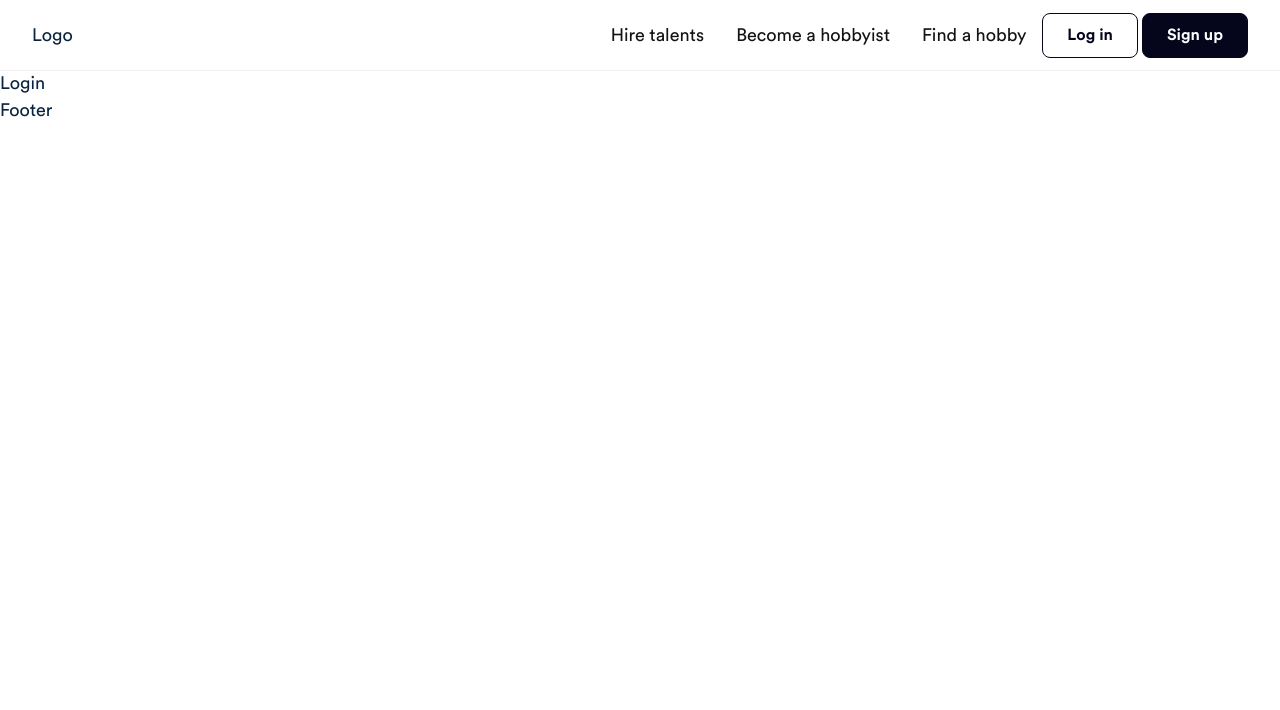
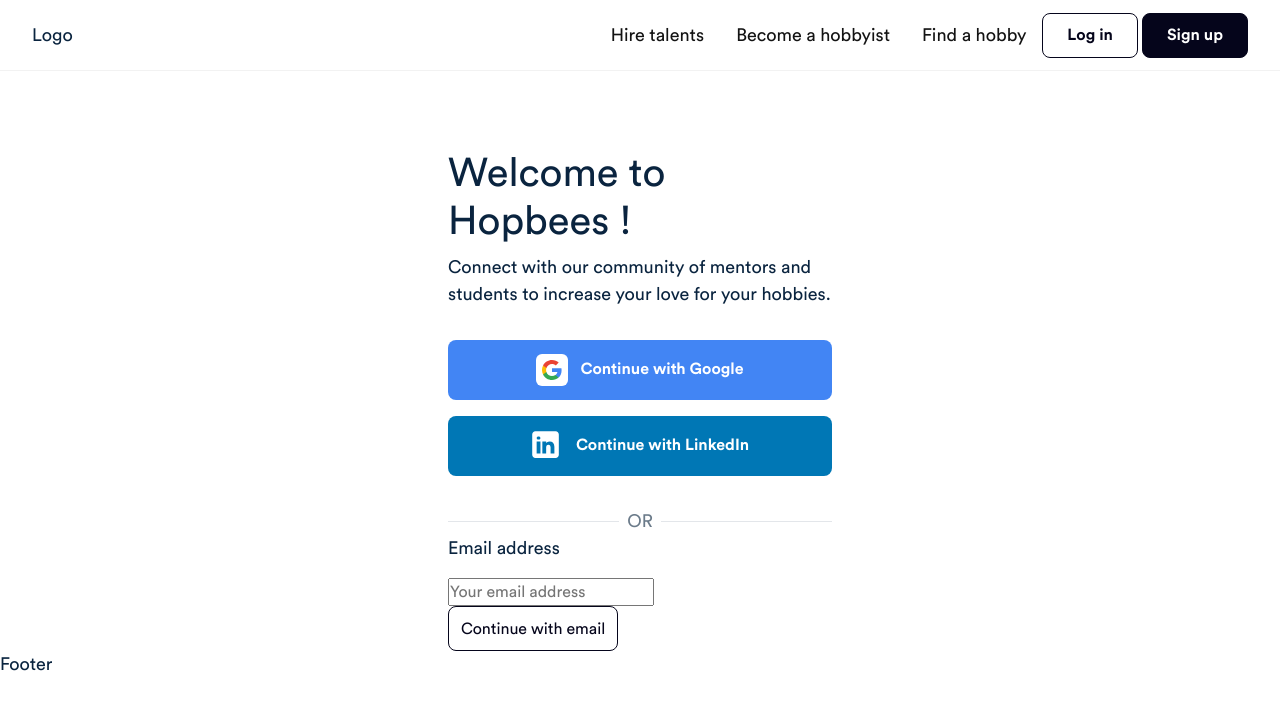
Before and after one commit to Jittojoyes98/Hopbees, a React app in the folder frontend/: page /login in a window 1280 px wide. Shown: the top 710 px of the page. Built offline with nearby package versions, Linux system fonts and the light colour scheme.

Commit message:
Changes to login styles and login redirects

```diff
--- a/frontend/package.json
+++ b/frontend/package.json
@@ -15,10 +15,12 @@
     "@tabler/icons": "^2.4.0",
     "bootstrap": "^5.2.3",
     "classnames": "^2.3.2",
+    "formik": "^2.2.9",
     "react": "^18.2.0",
     "react-bootstrap": "^2.7.2",
     "react-dom": "^18.2.0",
-    "react-router-dom": "^6.3.0"
+    "react-router-dom": "^6.3.0",
+    "yup": "^1.0.0"
   },
   "devDependencies": {
     "@babel/core": "^7.20.12",
--- a/frontend/src/HomePage/index.jsx
+++ b/frontend/src/HomePage/index.jsx
@@ -4,8 +4,7 @@ import { Link } from 'react-router-dom'
 const index = () => {
   return (
     <>
-      <div>index</div>
-      <Link to={"/login"}>Hello</Link>
+      <div>Home</div>
     </>
   )
 }
--- a/frontend/src/LoginPage/index.jsx
+++ b/frontend/src/LoginPage/index.jsx
@@ -1,9 +1,110 @@
 import React from 'react'
+import { Button } from 'react-bootstrap'
+import * as yup from 'yup'
+import { useFormik } from 'formik'
 
 const LoginPage = () => {
+  const emailValidationSchema = yup.object({
+    email: yup
+      .string()
+      .required('Email is required')
+      .email('Enter a valid mail'),
+  })
+
+  const formik = useFormik({
+    initialValues: {
+      email: '',
+    },
+    validationSchema: emailValidationSchema,
+    onSubmit: (values) => {
+      console.log(values)
+    },
+  })
+
   return (
-    <div>Login</div>
+    <div className="d-flex justify-content-center  align-items-center login-page">
+      <div className="w-30 pt-8">
+        <h1>Welcome to Hopbees !</h1>
+        <p>
+          Connect with our community of mentors and students to increase your
+          love for your hobbies.
+        </p>
+        <div className="d-flex flex-column gap-3 mt-5 mb-5">
+          <Button className="login-buttons google-button">
+            <svg
+              width="32"
+              height="32"
+              viewBox="0 0 32 32"
+              fill="none"
+              xmlns="http://www.w3.org/2000/svg"
+            >
+              <rect width="32" height="32" rx="6" fill="white"></rect>
+              <path
+                fill-rule="evenodd"
+                clip-rule="evenodd"
+                d="M25.5991 16.2271C25.5991 15.5179 25.5355 14.836 25.4173 14.1814H15.998V18.05H21.3805C21.1486 19.3002 20.444 20.3594 19.3848 21.0685V23.5779H22.617C24.5081 21.8368 25.5991 19.2729 25.5991 16.2271Z"
+                fill="#4285F4"
+              ></path>
+              <path
+                fill-rule="evenodd"
+                clip-rule="evenodd"
+                d="M15.9999 26.0008C18.7002 26.0008 20.9641 25.1053 22.6188 23.5778L19.3866 21.0684C18.4911 21.6685 17.3455 22.0231 15.9999 22.0231C13.395 22.0231 11.1902 20.2638 10.4038 17.8999H7.0625V20.4911C8.70814 23.7597 12.0903 26.0008 15.9999 26.0008Z"
+                fill="#34A853"
+              ></path>
+              <path
+                fill-rule="evenodd"
+                clip-rule="evenodd"
+                d="M10.4031 17.9002C10.2031 17.3001 10.0894 16.6591 10.0894 16C10.0894 15.3408 10.2031 14.6998 10.4031 14.0997V11.5085H7.0618C6.38445 12.8587 5.99805 14.3861 5.99805 16C5.99805 17.6138 6.38445 19.1412 7.0618 20.4914L10.4031 17.9002Z"
+                fill="#FBBC05"
+              ></path>
+              <path
+                fill-rule="evenodd"
+                clip-rule="evenodd"
+                d="M15.9999 9.9765C17.4682 9.9765 18.7866 10.4811 19.823 11.4721L22.6915 8.60362C20.9595 6.9898 18.6956 5.99878 15.9999 5.99878C12.0903 5.99878 8.70814 8.23994 7.0625 11.5085L10.4038 14.0997C11.1902 11.7358 13.395 9.9765 15.9999 9.9765Z"
+                fill="#EA4335"
+              ></path>
+            </svg>
+            <span className="fw-semibold ms-2_5">Continue with Google</span>
+          </Button>
+          <Button className="login-buttons linkedin-button">
+            <svg
+              fill="none"
+              width="33"
+              height="32"
+              viewBox="0 0 25 24"
+              xmlns="http://www.w3.org/2000/svg"
+            >
+              <path
+                d="M18.68 0.920013H3.32001C1.99521 0.920013 0.920013 1.99521 0.920013 3.32001V18.68C0.920013 20.0048 1.99521 21.08 3.32001 21.08H18.68C20.0048 21.08 21.08 20.0048 21.08 18.68V3.32001C21.08 1.99521 20.0048 0.920013 18.68 0.920013ZM7.16001 8.60001V17.72H4.28001V8.60001H7.16001ZM4.28001 5.94561C4.28001 5.27361 4.85601 4.76001 5.72001 4.76001C6.58401 4.76001 7.12641 5.27361 7.16001 5.94561C7.16001 6.61761 6.62241 7.16001 5.72001 7.16001C4.85601 7.16001 4.28001 6.61761 4.28001 5.94561ZM17.72 17.72H14.84C14.84 17.72 14.84 13.2752 14.84 12.92C14.84 11.96 14.36 11 13.16 10.9808H13.1216C11.96 10.9808 11.48 11.9696 11.48 12.92C11.48 13.3568 11.48 17.72 11.48 17.72H8.60001V8.60001H11.48V9.82881C11.48 9.82881 12.4064 8.60001 14.2688 8.60001C16.1744 8.60001 17.72 9.91041 17.72 12.5648V17.72Z"
+                fill="white"
+              ></path>
+            </svg>
+            <span className="fw-semibold ms-2_5">Continue with LinkedIn</span>
+          </Button>
+        </div>
+        <div className="or-line">
+          <p className="my-0 px-2 or-text">OR</p>
+        </div>
+        <div>
+          <form onSubmit={formik.handleSubmit}>
+            <p>Email address</p>
+            <input
+              type="text"
+              placeholder="Your email address"
+              name="email"
+              className="d-block"
+              value={formik.values.email}
+              onChange={formik.handleChange}
+            />
+            {formik.touched.email && formik.errors.email && (
+              <span className="">{formik.errors.email}</span>
+            )}
+            <Button type="submit">Continue with email</Button>
+          </form>
+        </div>
+      </div>
+    </div>
   )
 }
 
-export default LoginPage;
+export default LoginPage
--- a/frontend/src/_styles/theme.scss
+++ b/frontend/src/_styles/theme.scss
@@ -1,76 +1,122 @@
 // Font family (change if required to , also note the file to be downloaded : https://font.gooova.com/fonts/14294/circular-std-font-family.html)
 
 @font-face {
-  font-family: "Circular";
-  src: url("./fonts/CircularStd-Book.otf");
-  src: local("Circular Book"), url("./fonts/CircularStd-Book.otf") format("opentype");
+  font-family: 'Circular';
+  src: url('./fonts/CircularStd-Book.otf');
+  src: local('Circular Book'),
+    url('./fonts/CircularStd-Book.otf') format('opentype');
   font-weight: 400;
-  font-style: normal; }
+  font-style: normal;
+}
 
 @font-face {
-  font-family: "Circular";
-  src: url("./fonts/CircularStd-BookItalic.otf");
-  src: local("Circular Book Italic"), url("./fonts/CircularStd-BookItalic.otf") format("opentype");
+  font-family: 'Circular';
+  src: url('./fonts/CircularStd-BookItalic.otf');
+  src: local('Circular Book Italic'),
+    url('./fonts/CircularStd-BookItalic.otf') format('opentype');
   font-weight: 400;
-  font-style: italic; }
+  font-style: italic;
+}
 
 @font-face {
-  font-family: "Circular";
-  src: url("./fonts/CircularStd-Medium.otf");
-  src: local("Circular Medium"), url("./fonts/CircularStd-Medium.otf") format("opentype");
+  font-family: 'Circular';
+  src: url('./fonts/CircularStd-Medium.otf');
+  src: local('Circular Medium'),
+    url('./fonts/CircularStd-Medium.otf') format('opentype');
   font-weight: 500;
-  font-style: normal; }
+  font-style: normal;
+}
 
 @font-face {
-  font-family: "Circular";
-  src: url("./fonts/CircularStd-MediumItalic.otf");
-  src: local("Circular Medium Italic"), url("./fonts/CircularStd-MediumItalic.otf") format("opentype");
+  font-family: 'Circular';
+  src: url('./fonts/CircularStd-MediumItalic.otf');
+  src: local('Circular Medium Italic'),
+    url('./fonts/CircularStd-MediumItalic.otf') format('opentype');
   font-weight: 500;
-  font-style: italic; }
+  font-style: italic;
+}
 
 @font-face {
-  font-family: "Circular";
-  src: url("./fonts/CircularStd-Bold.otf");
-  src: local("Circular Bold"), url("./fonts/CircularStd-Bold.otf") format("opentype");
+  font-family: 'Circular';
+  src: url('./fonts/CircularStd-Bold.otf');
+  src: local('Circular Bold'),
+    url('./fonts/CircularStd-Bold.otf') format('opentype');
   font-weight: 600;
-  font-style: normal; }
+  font-style: normal;
+}
 
 @font-face {
-  font-family: "Circular";
-  src: url("./fonts/CircularStd-BoldItalic.otf");
-  src: local("Circular Bold Italic"), url("./fonts/CircularStd-BoldItalic.otf") format("opentype");
+  font-family: 'Circular';
+  src: url('./fonts/CircularStd-BoldItalic.otf');
+  src: local('Circular Bold Italic'),
+    url('./fonts/CircularStd-BoldItalic.otf') format('opentype');
   font-weight: 600;
-  font-style: italic; }
+  font-style: italic;
+}
 
 @font-face {
-  font-family: "Circular";
-  src: url("./fonts/CircularStd-Black.otf");
-  src: local("Circular Black"), url("./fonts/CircularStd-Black.otf") format("opentype");
+  font-family: 'Circular';
+  src: url('./fonts/CircularStd-Black.otf');
+  src: local('Circular Black'),
+    url('./fonts/CircularStd-Black.otf') format('opentype');
   font-weight: 700;
-  font-style: normal; }
+  font-style: normal;
+}
 
 @font-face {
-  font-family: "Circular";
-  src: url("./fonts/CircularStd-BlackItalic.otf");
-  src: local("Circular Black Italic"), url("./fonts/CircularStd-BlackItalic.otf") format("opentype");
+  font-family: 'Circular';
+  src: url('./fonts/CircularStd-BlackItalic.otf');
+  src: local('Circular Black Italic'),
+    url('./fonts/CircularStd-BlackItalic.otf') format('opentype');
   font-weight: 700;
-  font-style: italic; }
+  font-style: italic;
+}
 
 // variables to replace the normal bootstrap values
 
-$dark :#131313;
-$spacer:1rem; // 16px
+$dark: #131313;
+$spacer: 1rem; // 16px
 $spacers: (
   0: 0,
-  1: ($spacer * .25),
-  2: ($spacer * .5),
-  2_5:($spacer * .75),
+  1: (
+    $spacer * 0.25,
+  ),
+  2: (
+    $spacer * 0.5,
+  ),
+  2_5: (
+    $spacer * 0.75,
+  ),
   3: $spacer,
-  4: ($spacer * 1.5),
-  5: ($spacer * 2),
-  6: ($spacer * 2.5),
-  7: ($spacer * 3),
-  8: ($spacer * 5)
+  4: (
+    $spacer * 1.5,
+  ),
+  5: (
+    $spacer * 2,
+  ),
+  6: (
+    $spacer * 2.5,
+  ),
+  7: (
+    $spacer * 3,
+  ),
+  8: (
+    $spacer * 5,
+  ),
+);
+$utilities: (
+  'width': (
+    property: width,
+    class: w,
+    values: (
+      25: 25%,
+      30: 30%,
+      50: 50%,
+      75: 75%,
+      100: 100%,
+      auto: auto,
+    ),
+  ),
 );
 
 // use when required
@@ -91,29 +137,32 @@ $spacers: (
 // $line-height-base:            1.5;
 // $line-height-sm:              1.25;
 
-
-@import "../../node_modules/bootstrap/scss/bootstrap.scss";
+@import '../../node_modules/bootstrap/scss/bootstrap.scss';
 // @import url('https://fonts.googleapis.com/css2?family=Nunito+Sans:wght@200;300;400;600;700;900&display=swap');
 
 // Base styles
-*{
-    margin: 0;
-    padding: 0;
-    box-sizing: border-box;
+* {
+  margin: 0;
+  padding: 0;
+  box-sizing: border-box;
 }
 
 // variables for reuse
 $font-family: 'Circular';
-$body-text-color :#0a243f;
-$body-background-color:#fff;
+$body-text-color: #0a243f;
+$body-background-color: #fff;
 $normal-font-size: 1rem;
-$body-font-size:18px;
+$body-font-size: 18px;
 $small-font-size: 0.875rem;
 $smaller-font-size: 0.813rem;
 $tiny-font-size: 0.625rem;
-$button-text-color:#05051b;
-$button-hover-color:#077f7f;
-
+$button-text-color: #05051b;
+$button-hover-color: #077f7f;
+$white-color: #fff;
+$linkedin-button-background: #0077b5;
+$google-button-background: #4285f4;
+$light-gray: #e3e6ea;
+$light-text-color: #6b7b8a;
 
 html {
   scroll-behavior: smooth;
@@ -130,10 +179,9 @@ textarea {
 body {
   background-color: $body-background-color;
   color: $body-text-color;
-  -webkit-font-smoothing:antialiased;
+  -webkit-font-smoothing: antialiased;
   font-family: $font-family;
   font-size: $body-font-size;
-
 }
 
 h1,
@@ -167,10 +215,9 @@ img {
   height: auto;
 }
 
+// Main styles and reusable classes
 
-// Main styles
-
-.header{
+.header {
   display: flex;
   justify-content: space-between;
   align-items: center;
@@ -180,7 +227,8 @@ img {
   padding-right: 2rem;
   height: 70px;
 }
-.btn-primary{
+
+.btn-primary {
   background-color: #fff;
   color: $button-text-color;
   font-size: $normal-font-size;
@@ -188,7 +236,8 @@ img {
   border: 1px solid $button-text-color;
   border-radius: 8px;
 }
-.btn-primary:hover{
+
+.btn-primary:hover {
   background-color: $button-text-color;
   color: #fff;
   font-size: $normal-font-size;
@@ -197,7 +246,8 @@ img {
   border-radius: 8px;
 }
 
-.btn-secondary{
+// handling active states
+.btn:first-child:active {
   background-color: $button-text-color;
   color: #fff;
   font-size: $normal-font-size;
@@ -205,13 +255,93 @@ img {
   border: 1px solid $button-text-color;
   border-radius: 8px;
 }
-.btn-secondary:hover{
-  background-color:$button-hover-color;
+.btn:active {
+  background-color: $button-hover-color;
   font-size: $normal-font-size;
   height: 45px;
   border: 1px solid $button-hover-color;
   border-radius: 8px;
   box-shadow: 0 6px 50px -8px rgb(5 5 27 / 30%);
+}
+
+.btn-secondary {
+  background-color: $button-text-color;
+  color: #fff;
+  font-size: $normal-font-size;
+  height: 45px;
+  border: 1px solid $button-text-color;
+  border-radius: 8px;
+}
+
+.btn-secondary:hover {
+  background-color: $button-hover-color;
+  font-size: $normal-font-size;
+  height: 45px;
+  border: 1px solid $button-hover-color;
+  border-radius: 8px;
+  box-shadow: 0 6px 50px -8px rgb(5 5 27 / 30%);
+}
+
+.login-buttons {
+  border: none;
+  border-radius: 8px;
+  color: $white-color;
+  width: 100%;
+  height: 60px;
+}
+.login-buttons:hover {
+  border: none;
+  border-radius: 8px;
+  color: $white-color;
+  width: 100%;
+  height: 60px;
+}
+
+// custom
+.login-page {
+  .btn:active {
+    border: none;
+    border-radius: 8px;
+    color: $white-color;
+    background-color: $linkedin-button-background;
+    width: 100%;
+    height: 60px;
+  }
+  .btn:first-child:active {
+    border: none;
+    border-radius: 8px;
+    color: $white-color;
+    background-color: $google-button-background;
+    width: 100%;
+    height: 60px;
+  }
+  .google-button {
+    background-color: $google-button-background;
+  }
+  .linkedin-button {
+    background-color: $linkedin-button-background;
+  }
+}
+
+.or-line {
+  position: relative;
+  display: flex;
+  justify-content: center;
+  align-items: center;
+  color: $light-gray;
+}
+.or-line::before {
+  width: 100%;
+  height: 1px;
+  content: '';
+  position: absolute;
+  display: block;
+  background-color: $light-gray;
+}
+.or-text {
+  z-index: 1;
+  background-color: $white-color;
+  color: $light-text-color;
 }
 
 // screens
--- a/frontend/src/index.html
+++ b/frontend/src/index.html
@@ -8,6 +8,7 @@
   </head>
   <body>
     <div id="app"></div>
-    <script src="/frontend/bundle.js"></script>
+    <script src="/bundle.js"></script>
+    <!-- Some issue with bundle -->
   </body>
 </html>
```
Also changed, not shown: frontend/src/_layout/Header.jsx (+6 -2 lines), 1 other file (tests, documents, lock files or other folders).
